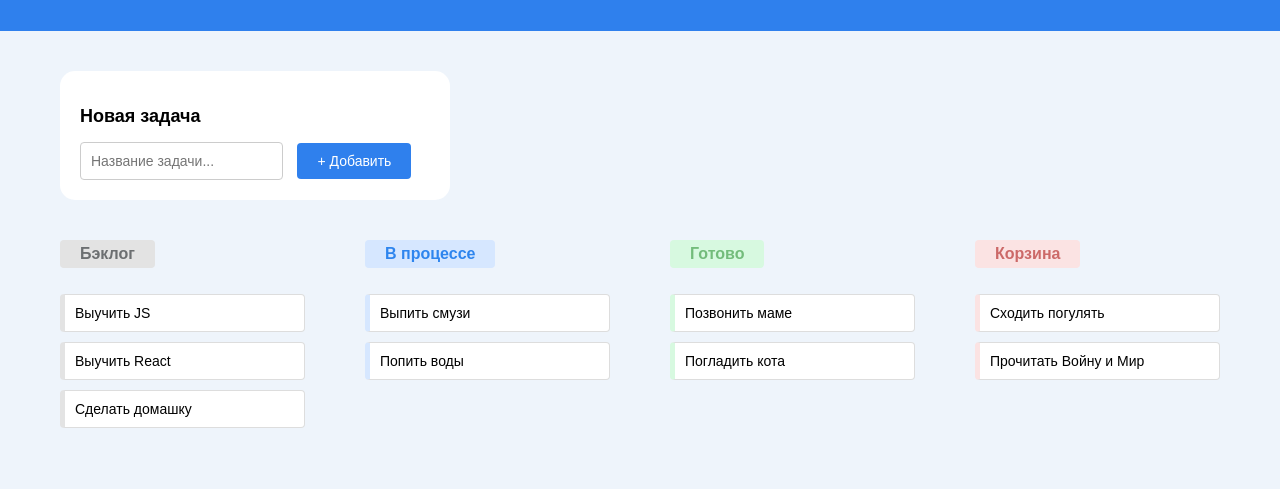
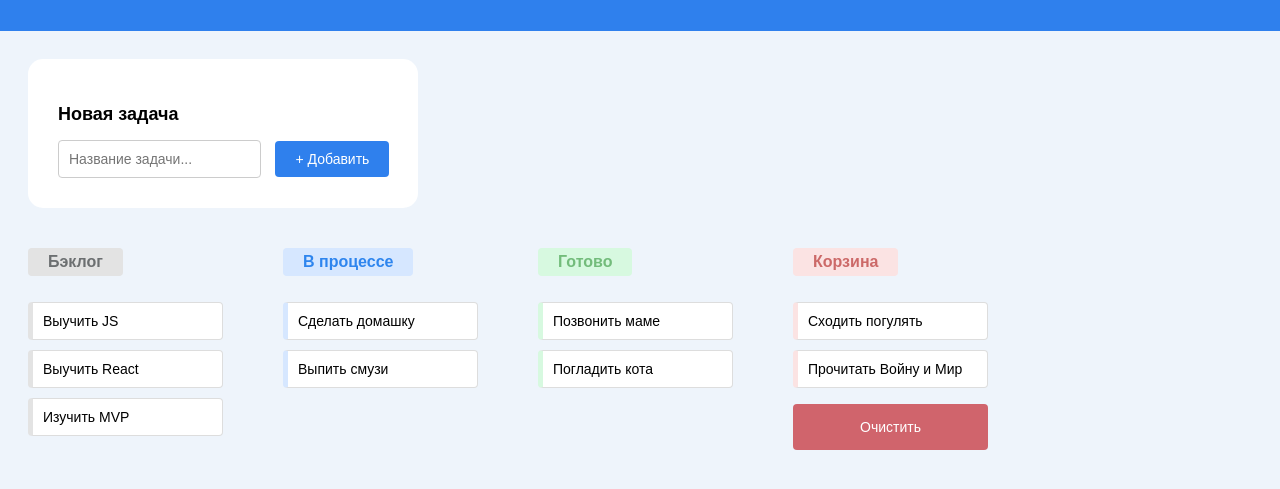
Before and after one commit to ZagrutdinovAzat/TodoList, a plain HTML site: page index.html in a window 1280 px wide. Shown: the part 39-528 px from the top of the page. Drawn offline with Linux system fonts and the light colour scheme.

Commit message:
feat: completed the 2nd task

```diff
--- a/css/style.css
+++ b/css/style.css
@@ -1,6 +1,5 @@
 body {
   font-family: Arial, sans-serif;
-  margin: 0;
   padding: 0;
   background-color: #eef4fb;
   color: #000000;
@@ -23,10 +22,11 @@ body {
 .section-new-task {
   display: inline-block;
   background-color: white;
-  padding: 20px;
+  padding: 5px;
   border-radius: 15px;
   margin-bottom: 20px;
   margin-left: 20px;
+  margin-top: 20px;
   min-width: 350px;
   flex-direction: column;
   align-items: flex-start;
--- a/index.html
+++ b/index.html
@@ -7,6 +7,8 @@
     <title>Список задач</title>
   </head>
   <body>
+    <form class="section-new-task"></form>
+    <section class="section-tasks"></section>
     <script src="src/main.js" type="module"></script>
   </body>
 </html>
--- /dev/null
+++ b/src/const.js
@@ -0,0 +1,13 @@
+export const StatusLabel = {
+  ["backlog"]: "Бэклог",
+  ["in-progress"]: "В процессе",
+  ["done"]: "Готово",
+  ["trash"]: "Корзина",
+};
+
+export const TaskClass = {
+  ["backlog"]: "label-backlog",
+  ["in-progress"]: "label-in-progress",
+  ["done"]: "label-done",
+  ["trash"]: "label-trash",
+};
--- a/src/main.js
+++ b/src/main.js
@@ -4,51 +4,20 @@ import TaskBoardComponent from "./view/task-board-component.js";
 import TaskListComponent from "./view/task-list-component.js";
 import TaskComponent from "./view/task-component.js";
 import { render, RenderPosition } from "./framework/render.js";
+import TaskBoardPresenter from "./presenter/tasks-board-presenter.js";
+import TaskModel from "./model/task-model.js";
 
 const bodyContainer = document.querySelector("body");
-const mainContainer = document.createElement("main");
-mainContainer.classList.add("main");
-bodyContainer.appendChild(mainContainer);
+const formContainer = document.querySelector(".section-new-task");
+const taskBoardContainer = document.querySelector(".section-tasks");
+
+const taskModel = new TaskModel();
+const taskBoardPresenter = new TaskBoardPresenter({
+  boardContainer: taskBoardContainer,
+  taskModel,
+});
 
 render(new HeaderComponent(), bodyContainer, RenderPosition.BEFOREBEGIN);
-render(new FormAddTaskComponent(), mainContainer);
+render(new FormAddTaskComponent(), formContainer);
 
-const taskBoard = new TaskBoardComponent();
-render(taskBoard, mainContainer);
-
-const columns = [
-  {
-    title: "Бэклог",
-    labelClass: "label-backlog",
-    tasks: ["Выучить JS", "Выучить React", "Сделать домашку"],
-    taskClass: "task-backlog",
-  },
-  {
-    title: "В процессе",
-    labelClass: "label-in-progress",
-    tasks: ["Выпить смузи", "Попить воды"],
-    taskClass: "task-in-progress",
-  },
-  {
-    title: "Готово",
-    labelClass: "label-done",
-    tasks: ["Позвонить маме", "Погладить кота"],
-    taskClass: "task-done",
-  },
-  {
-    title: "Корзина",
-    labelClass: "label-trash",
-    tasks: ["Сходить погулять", "Прочитать Войну и Мир"],
-    taskClass: "task-trash",
-  },
-];
-
-columns.forEach((column) => {
-  const taskList = new TaskListComponent(column.title, column.labelClass);
-  render(taskList, taskBoard.getElement());
-
-  const taskUl = taskList.getElement().querySelector("ul");
-  column.tasks.forEach((taskText) => {
-    render(new TaskComponent(taskText, column.taskClass), taskUl);
-  });
-});
+taskBoardPresenter.init();
--- /dev/null
+++ b/src/mock/task.js
@@ -0,0 +1,11 @@
+export const tasks = [
+  { id: 1, title: "Выучить JS", status: "backlog" },
+  { id: 2, title: "Выучить React", status: "backlog" },
+  { id: 3, title: "Изучить MVP", status: "backlog" },
+  { id: 4, title: "Сделать домашку", status: "in-progress" },
+  { id: 5, title: "Выпить смузи", status: "in-progress" },
+  { id: 6, title: "Позвонить маме", status: "done" },
+  { id: 7, title: "Погладить кота", status: "done" },
+  { id: 8, title: "Сходить погулять", status: "trash" },
+  { id: 9, title: "Прочитать Войну и Мир", status: "trash" },
+];
--- /dev/null
+++ b/src/model/task-model.js
@@ -0,0 +1,9 @@
+import { tasks } from "../mock/task.js";
+
+export default class TaskModel {
+  #boardtasks = tasks;
+
+  getTasks() {
+    return this.#boardtasks;
+  }
+}
--- /dev/null
+++ b/src/presenter/tasks-board-presenter.js
@@ -0,0 +1,46 @@
+import TaskListComponent from "../view/task-list-component.js";
+import TaskComponent from "../view/task-component.js";
+import TaskBoardComponent from "../view/task-board-component.js";
+import { render } from "../framework/render.js";
+import { StatusLabel, TaskClass } from "../const.js";
+import ClearButtonTemplate from "../view/clear-button-component.js";
+
+export default class TaskBoardPresenter {
+  #taskBoardComponent = new TaskBoardComponent();
+
+  #boardContainer = null;
+  #taskModel = null;
+
+  #boardTasks = [];
+
+  constructor({ boardContainer, taskModel }) {
+    this.#boardContainer = boardContainer;
+    this.#taskModel = taskModel;
+  }
+
+  init() {
+    this.#boardTasks = [...this.#taskModel.getTasks()];
+
+    render(this.#taskBoardComponent, this.#boardContainer);
+
+    let currentStatus = "";
+    let taskListComponent = null;
+
+    for (let i = 0; i < this.#boardTasks.length; i++) {
+      const currentTask = this.#boardTasks[i];
+      if (currentTask.status != currentStatus) {
+        currentStatus = currentTask.status;
+        const title = StatusLabel[currentStatus];
+        const labelClass = TaskClass[currentStatus];
+        taskListComponent = new TaskListComponent(title, labelClass);
+        render(taskListComponent, this.#taskBoardComponent.getElement());
+      }
+      render(
+        new TaskComponent(currentTask.title, currentTask.status),
+        taskListComponent.getElement().querySelector(".ul-no-markers")
+      );
+    }
+
+    render(new ClearButtonTemplate(), taskListComponent.getElement());
+  }
+}
--- /dev/null
+++ b/src/view/clear-button-component.js
@@ -0,0 +1,24 @@
+import { createElement } from "../framework/render.js";
+
+function createClearButtonTemplate() {
+  return `
+        <button class="button-clear">Очистить</button>
+        `;
+}
+
+export default class ClearButtonTemplate {
+  getTemplate() {
+    return createClearButtonTemplate();
+  }
+
+  getElement() {
+    if (!this.element) {
+      this.element = createElement(this.getTemplate());
+    }
+    return this.element;
+  }
+
+  removeElement() {
+    this.element = null;
+  }
+}
--- a/src/view/task-component.js
+++ b/src/view/task-component.js
@@ -1,7 +1,7 @@
 import { createElement } from "../framework/render.js";
 
 const createTaskTemplate = (text, taskClass) => `
-  <li class="${taskClass}">${text}</li>
+  <li class="task-${taskClass}">${text}</li>
 `;
 
 export default class TaskComponent {
```
